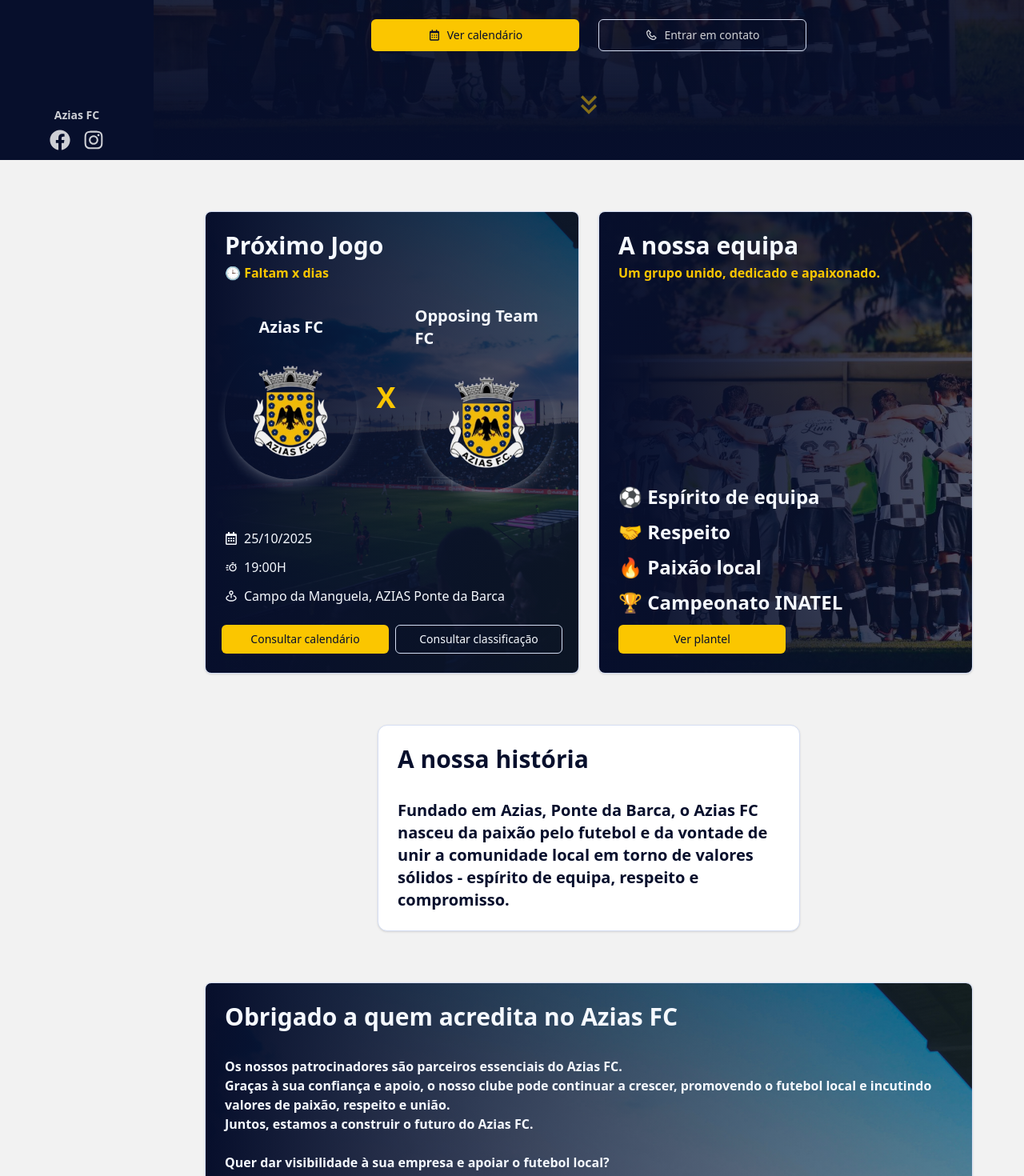
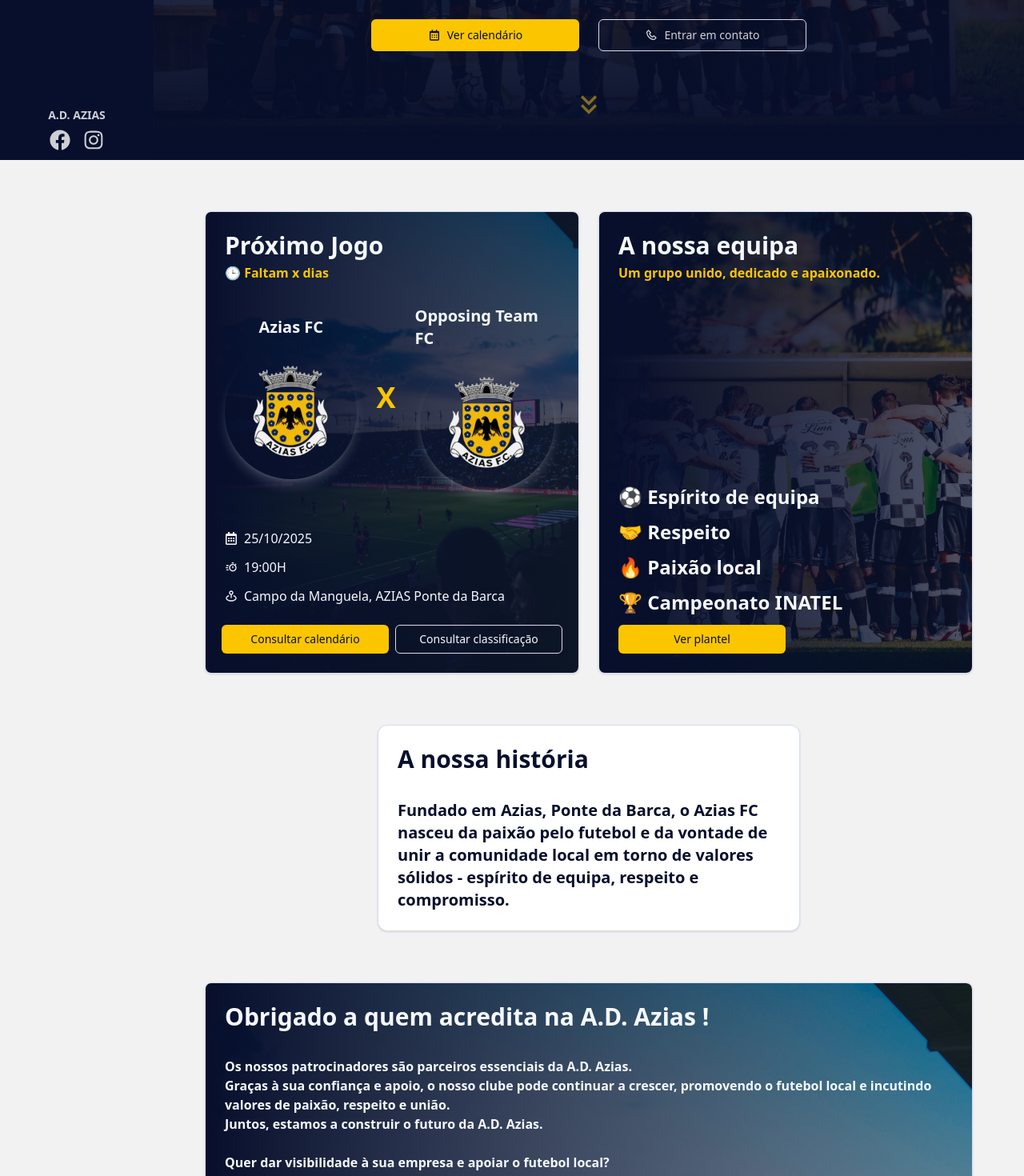
Before and after one commit to NunoFernandesSa/azias, a Next.js app: page / in a window 1280 px wide. Shown: the part 600-2070 px from the top of the page at 80% size. Built offline with nearby package versions, Linux system fonts and the light colour scheme.

Commit message:
chore: update club name from "Azias FC" to "A.D. AZIAS"
- Update the club name consistently across the website (Hero, Footer, Navbar, Sponsors, metadata).
- Add Zustand dependency to package.json for future state management.
- Add explicit JSX return type to HomePage component.

```diff
--- a/package.json
+++ b/package.json
@@ -17,7 +17,8 @@
     "react": "19.2.3",
     "react-dom": "19.2.3",
     "react-icons": "^5.5.0",
-    "tailwind-merge": "^3.4.0"
+    "tailwind-merge": "^3.4.0",
+    "zustand": "^5.0.12"
   },
   "devDependencies": {
     "@tailwindcss/postcss": "^4",
--- a/src/app/layout.tsx
+++ b/src/app/layout.tsx
@@ -16,12 +16,12 @@ const geistMono = Geist_Mono({
 });
 
 export const metadata: Metadata = {
-  title: "Azias FC - Equipa de Futebol Amador | Liga Inatel Portugal",
+  title: "A.D. AZIAS FC - Equipa de Futebol Amador | Liga Inatel Portugal",
   description:
-    "O Azias FC é uma equipa de futebol amador de Ponte da Barca que participa na Liga Inatel em Portugal. Combinando competição e um ambiente amigável. Futebol de competição com espírito desportivo e convívio. Junte-se à nossa equipa!",
+    "O A.D. Azias é uma equipa de futebol amador de Ponte da Barca que participa na Liga Inatel em Portugal. Combinando competição e um ambiente amigável. Futebol de competição com espírito desportivo e convívio. Junte-se à nossa equipa!",
   keywords: [
     "Site oficial",
-    "Azias FC",
+    "A.D. Azias",
     "Futebol amador em Portugal",
     "Ligua Inatel",
     "equipa de futebol amador Portugal",
@@ -36,12 +36,12 @@ export const metadata: Metadata = {
     { url: "/favicon/favicon-32x32.png", sizes: "32x32", type: "image/png" },
   ],
   openGraph: {
-    title: "Azias FC - Equipa de Futebol Amador | Liga Inatel Portugal",
+    title: "A.D. Azias - Equipa de Futebol Amador | Liga Inatel Portugal",
     description:
-      "Junta-te ao Azias FC, uma equipa de futebol amador que participa na Liga Inatel em Portugal. Ambiente amigável e competição desportiva!",
+      "Junta-te ao A.D. Azias, uma equipa de futebol amador que participa na Liga Inatel em Portugal. Ambiente amigável e competição desportiva!",
     type: "website",
     locale: "pt_PT",
-    siteName: "Azias FC",
+    siteName: "A.D. Azias",
   },
 };
 
--- a/src/app/page.tsx
+++ b/src/app/page.tsx
@@ -1,3 +1,7 @@
+// ----- react/nextjs -----
+import { JSX } from "react";
+
+// ----- components -----
 import Container from "../components/common/Container";
 import Hero from "../components/features/hero/Hero";
 import NextMatchCard from "../components/features/matches/NextMatchCard";
@@ -7,7 +11,7 @@ import TeamHistoryCard from "../components/features/team/TeamHistoryCard";
 import ContactCard from "../components/features/contact/ContactCard";
 import MapsCard from "../components/features/contact/MapsCard";
 
-export default function HomePage() {
+export default function HomePage(): JSX.Element {
   return (
     <>
       <Hero />
--- a/src/components/common/Footer.tsx
+++ b/src/components/common/Footer.tsx
@@ -21,7 +21,7 @@ export default function Footer() {
         </div>
         <div className="container mx-auto h-16 flex flex-col md:flex-row items-center justify-between">
           <p className="text-sm">
-            &copy; {new Date().getFullYear()} Azias FC - Todos os direitos
+            &copy; {new Date().getFullYear()} A.D. AZIAS - Todos os direitos
             reservados
           </p>
 
--- a/src/components/common/Navbar.tsx
+++ b/src/components/common/Navbar.tsx
@@ -126,7 +126,7 @@ export function Navbar() {
           </div>
           {/* ---------- Informations additionnelles ---------- */}
           <div className="mt-auto pb-3 text-center text-white/80 text-sm px-4">
-            <p className="font-bold">Azias FC</p>
+            <p className="font-bold">A.D. AZIAS</p>
             <div className="flex justify-center space-x-4 mt-2">
               <a
                 href="https://www.facebook.com/profile.php?id=61565229806192"
--- a/src/components/features/hero/Hero.tsx
+++ b/src/components/features/hero/Hero.tsx
@@ -16,7 +16,7 @@ import { JSX } from "react";
 export default function Hero(): JSX.Element {
   const heroBg = "/images/bg-hero/hero-img.jpg";
 
-  const title = "AZIAS FC";
+  const title = "A.D. AZIAS";
   const subtitle = "Um clube. Uma família. Uma paixão.";
 
   return (
--- a/src/components/features/sponsors/SponsorsComponent.tsx
+++ b/src/components/features/sponsors/SponsorsComponent.tsx
@@ -43,12 +43,12 @@ export default function SponsorsComponent(): JSX.Element {
       {/* content */}
       <CardHeader>
         <CardTitle className="text-3xl font-bold">
-          Obrigado a quem acredita no Azias FC
+          Obrigado a quem acredita na A.D. Azias !
         </CardTitle>
       </CardHeader>
       <CardContent>
         <p className="font-semibold">
-          Os nossos patrocinadores são parceiros essenciais do Azias FC.
+          Os nossos patrocinadores são parceiros essenciais da A.D. Azias.
         </p>
         <p className="font-semibold">
           Graças à sua confiança e apoio, o nosso clube pode continuar a
@@ -56,7 +56,7 @@ export default function SponsorsComponent(): JSX.Element {
           respeito e união.
         </p>
         <p className="font-semibold">
-          Juntos, estamos a construir o futuro do Azias FC.
+          Juntos, estamos a construir o futuro da A.D. Azias.
         </p>
 
         <p className="font-semibold mt-6">
```
Also changed, not shown: 1 other file (tests, documents, lock files or other folders).
